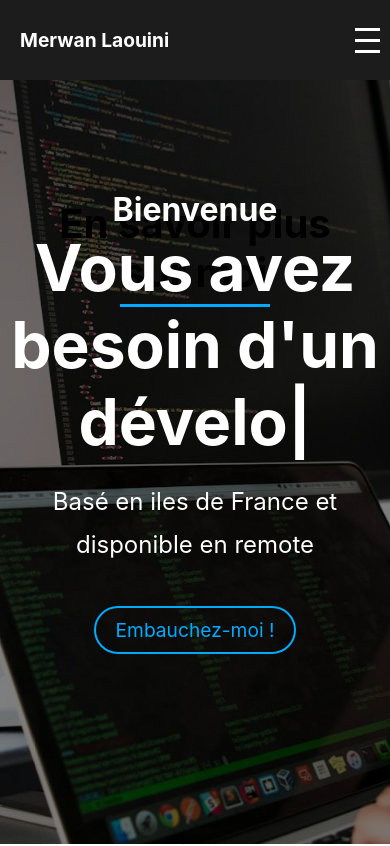
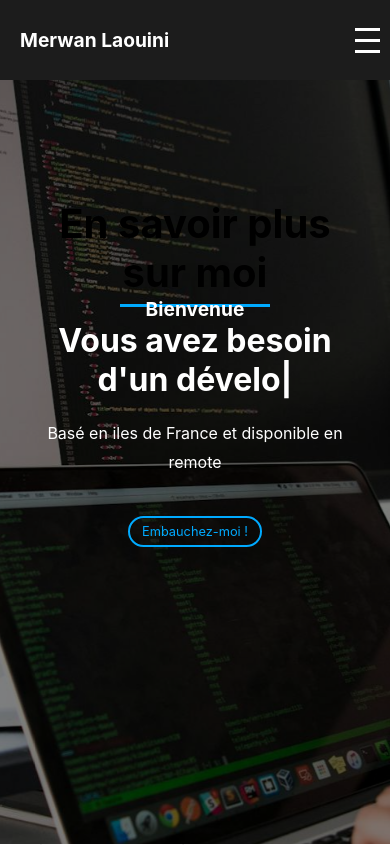
Before and after one commit to Meerwaan/portfoliov2, a React (Create React App) app: page / in a window 390 px wide. Shown: the top 846 px of the page. Built offline with nearby package versions, Linux system fonts and the light colour scheme.

Commit message:
Update HeroSection.css

```diff
--- a/src/Components/Home/HeroSection/HeroSection.css
+++ b/src/Components/Home/HeroSection/HeroSection.css
@@ -1,5 +1,5 @@
 .hero-section {
-    height: 100vh; /* La section occupe toute la hauteur de la fenêtre */
+    height: 100vh; /* Occupe toute la hauteur de la fenêtre */
     display: flex;
     justify-content: center;
     align-items: center;
@@ -15,14 +15,15 @@
     left: 0;
     width: 100%;
     height: 100%;
-    background-color: rgba(0, 0, 0, 0.5); /* Couleur sombre avec opacité */
-    z-index: 1; /* S'assure que le flou est en dessous du texte */
+    background-color: rgba(0, 0, 0, 0.5);
+    z-index: 1;
 }
 
 .hero-section .content {
     margin-left: 0;
     position: relative;
-    z-index: 2; /* Assure que le texte est au-dessus de l'effet de flou */
+    z-index: 2;
+    padding: 20px; /* Ajout d’un padding pour l'espace sur petits écrans */
 }
 
 .hero-section h1 {
@@ -59,3 +60,61 @@
     background-color: #00aaff;
     border: 2px solid #00aaff;
 }
+
+/* Responsive Styles */
+@media (max-width: 1024px) {
+    .hero-section h1 {
+        font-size: 1.8rem;
+    }
+
+    .hero-section h2 {
+        font-size: 3.5rem;
+    }
+
+    .hero-section p {
+        font-size: 1.3rem;
+    }
+
+    .Btn-contact {
+        font-size: 1rem;
+        padding: 8px 16px;
+    }
+}
+
+@media (max-width: 768px) {
+    .hero-section h1 {
+        font-size: 1.5rem;
+    }
+
+    .hero-section h2 {
+        font-size: 2.5rem;
+    }
+
+    .hero-section p {
+        font-size: 1.2rem;
+    }
+
+    .Btn-contact {
+        font-size: 0.9rem;
+        padding: 8px 14px;
+    }
+}
+
+@media (max-width: 480px) {
+    .hero-section h1 {
+        font-size: 1.2rem;
+    }
+
+    .hero-section h2 {
+        font-size: 2rem;
+    }
+
+    .hero-section p {
+        font-size: 1rem;
+    }
+
+    .Btn-contact {
+        font-size: 0.8rem;
+        padding: 6px 12px;
+    }
+}
```
